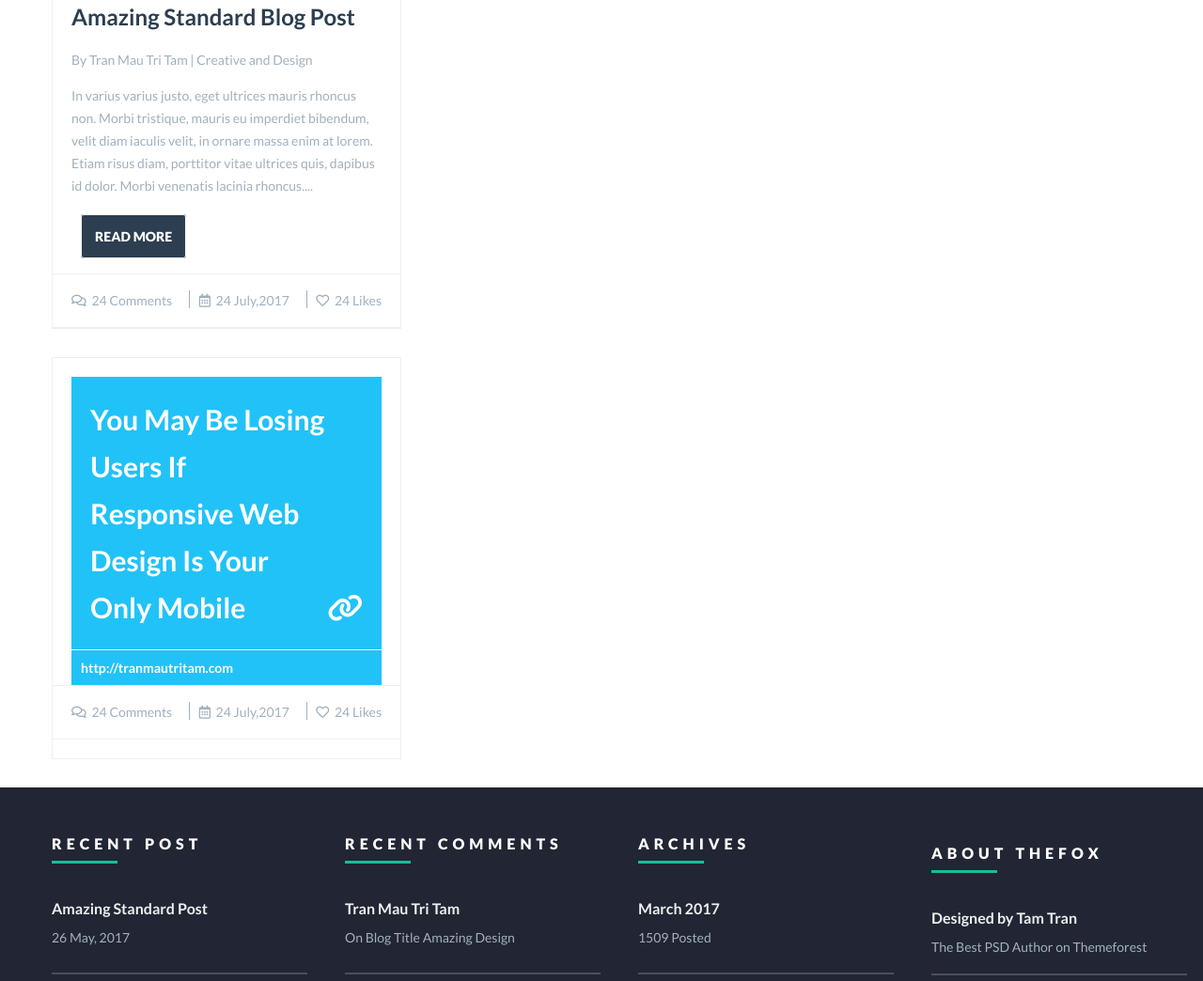
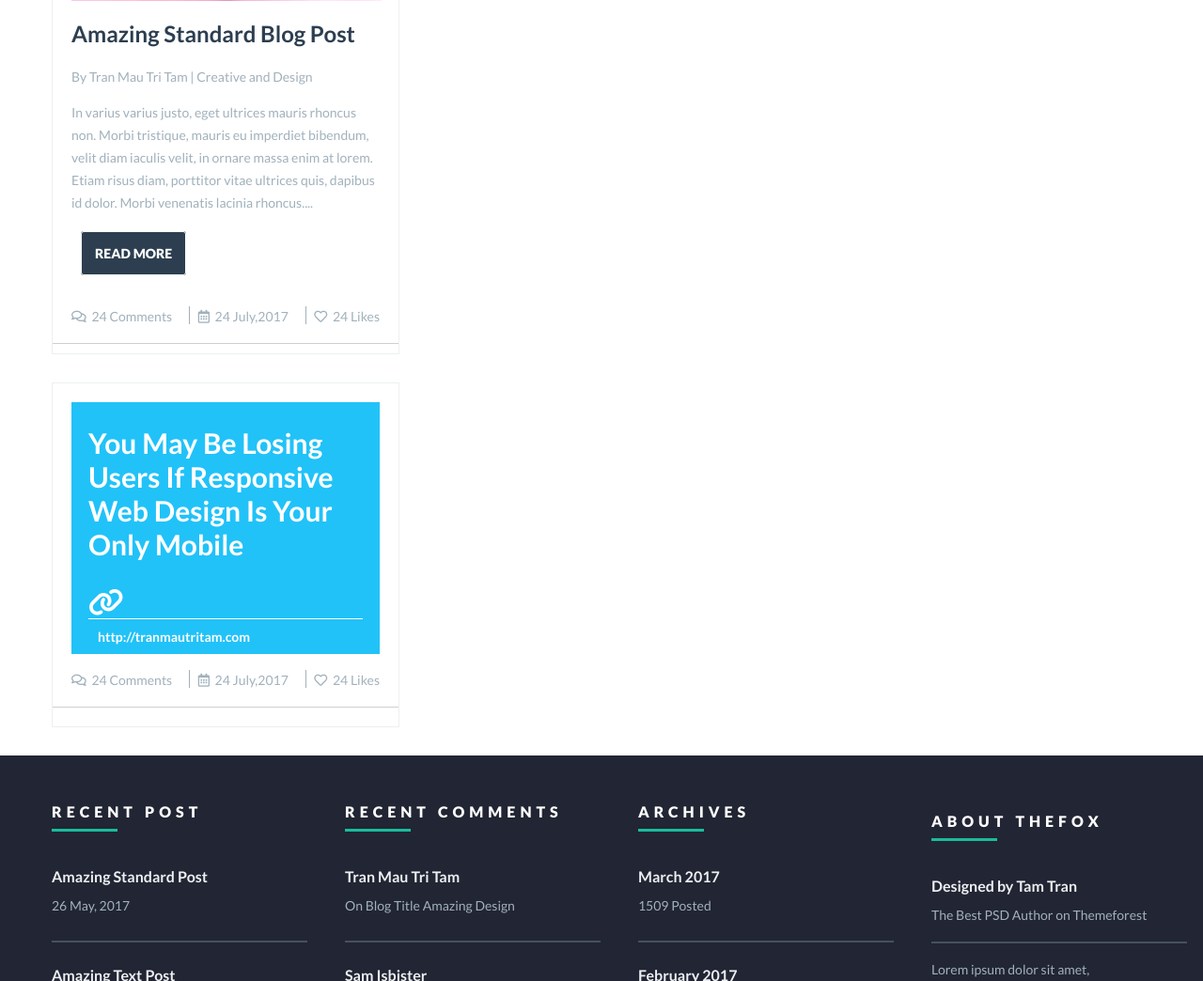
Before and after one commit to daubourg-clovis/integrationgroup1, a plain HTML site: page index.html in a window 1280 px wide. Shown: the part 548-1592 px from the top of the page at 94% size. Drawn offline with Linux system fonts and the light colour scheme; a web font is replaced by a local one.

Commit message:
Update - Changement des classes pour section youmaybe

```diff
--- a/index.html
+++ b/index.html
@@ -86,7 +86,7 @@
                     </header>
                     <p class="lato14reg column-margin">In varius varius justo, eget ultrices mauris rhoncus non. Morbi tristique, mauris eu imperdiet bibendum, velit diam iaculis velit, in ornare massa enim at lorem. Etiam risus diam, porttitor vitae ultrices quis, dapibus id dolor. Morbi venenatis lacinia rhoncus....</p>
                     <p class="buttonread"><a href="#" class="readmore "> Read more</a></p>
-                    <footer>
+                    <footer class="greyline">
                         <div class="column-margin">
                             <p><a href="#" class="lato14reg"><em class="far fa-comments"></em>  24 Comments</a><span class="vertical-line"></span></p>
                             <p><a href="#" class="lato14reg"><em class="far fa-calendar-alt"></em>  24 July,2017</a><span class="vertical-line"></span></p>
@@ -97,17 +97,14 @@
 
                     <section id="youmaybe" class="contourarticle">
                         <a href="#">
-                            <header class="fondbleu column-margin">
-                                <div class="youandlink">
+                            <header class="fondbleu column-padding column-margin">
                                     <h2  class="lato30bold">You May Be Losing Users If Responsive Web Design Is Your Only Mobile</h2>
-                                    <p class="lato30bold"><em class="fas fa-link"></em></p>
-                                </div>
-
+                                    <span class="lato30bold"><em class="fas fa-link"></em></span>
                                 <div class="ligneblanche"></div>
                                 <p class="lato14bold http">http://tranmautritam.com</p>
                             </header>
                         </a>
-                        <footer>
+                        <footer class="greyline">
                             <div class="column-margin">
                                 <p><a href="#" class="lato14reg"><em class="far fa-comments"></em>  24 Comments</a><span class="vertical-line"></span></p>
                                 <p><a href="#" class="lato14reg"><em class="far fa-calendar-alt"></em>  24 July,2017</a><span class="vertical-line"></span></p>
--- a/style.css
+++ b/style.css
@@ -239,9 +239,11 @@ a{
 }
 
 .contourarticle{
+	box-sizing: border-box;
 	border: 1px solid #ECF0F1;
 	background-color: #fff;
-	width:23.125rem;
+	max-width:23.125rem;
+	padding: 18px 0 10px
 
 }
 
@@ -259,6 +261,16 @@ section{
 	margin-bottom: 1.875rem;
 }
 
+.column-padding{
+	padding: 0 18px;
+}
+
+.greyline::after{
+	content: '';
+	display: block;
+	width: 100%;
+	border-bottom: 1px solid rgba(122, 121, 121, 0.356);
+}
 
 
 
@@ -286,26 +298,14 @@ section{
 
 .ligneblanche{
 	border-bottom: white 1px solid;
+	padding: 0;
+	margin: 0;
 }
 
 .column-margin{
 	margin: 0 1.25rem
 }
 
-.youandlink{
-	margin: 0;
-	line-height: 3.125rem ;
-	padding: 1.25rem;
-}
-
-.youandlink h2{
-	margin: 0;
-}
-
-.youandlink p{
-	padding: 0;
-	margin: 0;
-}
 
 #youmaybe header .http{
 	margin: 0;
@@ -313,19 +313,13 @@ section{
 	color: white;
 }
 
-.youandlink {
+#youmaybe header{
 	display: flex;
-	flex-direction: row;
+	flex-direction: column;
 }
 
-.youandlink p{
-	align-self: flex-end;
-}
+#youmaybe  span{
 
-#youmaybe hr{
-	margin-top: 1.875rem;
-	margin-bottom: 0;
-	color: #ECF0F1;
 }
 
 
@@ -356,21 +350,6 @@ main section footer p a:hover {
 	color:var(--title-color)
 }
 
-#youmaybe footer::after{
-	content:'';
-	display:block;
-	width:100%;
-	border-bottom: 1px solid #ECF0F1;
-}
-
-#youmaybe footer::before{
-	content:'';
-	display:block;
-	width:100%;
-	border-bottom: 1px solid #ECF0F1;
-}
-
-
 /* Amazing standar blog Colonne 1 */
 
 .bkimg{
@@ -378,20 +357,6 @@ main section footer p a:hover {
 	width:330px;
 	height: 250px;
 	background-image: url("medias/img1col1.jpg");
-}
-
-#amazing1 footer::after{
-	content:'';
-	display:block;
-	width:100%;
-	border-bottom: 1px solid #ECF0F1;
-}
-
-#amazing1 footer::before{
-	content:'';
-	display:block;
-	width: 100%;
-	border-bottom: 1px solid #ECF0F1;
 }
 
 #amazing1 footer div{
```
